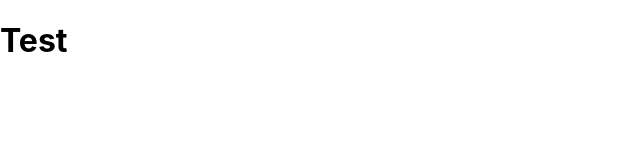
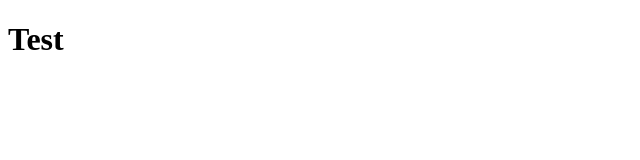
Before and after one commit to naatin777/naatin777.github.io, a Next.js app: page / in a window 1280 px wide. Shown: the top 160 px of the page, without its empty margins (0-640 px from the left). Built offline with nearby package versions, Linux system fonts and the light colour scheme.

Commit message:
Delete globals.css

```diff
--- a/pages/_app.tsx
+++ b/pages/_app.tsx
@@ -1,4 +1,3 @@
-import '../styles/globals.css'
 import type { AppProps } from 'next/app'
 
 export default function App({ Component, pageProps }: AppProps) {
--- a/styles/globals.css
+++ /dev/null
@@ -1,26 +0,0 @@
-html,
-body {
-  padding: 0;
-  margin: 0;
-  font-family: -apple-system, BlinkMacSystemFont, Segoe UI, Roboto, Oxygen,
-    Ubuntu, Cantarell, Fira Sans, Droid Sans, Helvetica Neue, sans-serif;
-}
-
-a {
-  color: inherit;
-  text-decoration: none;
-}
-
-* {
-  box-sizing: border-box;
-}
-
-@media (prefers-color-scheme: dark) {
-  html {
-    color-scheme: dark;
-  }
-  body {
-    color: white;
-    background: black;
-  }
-}
```
